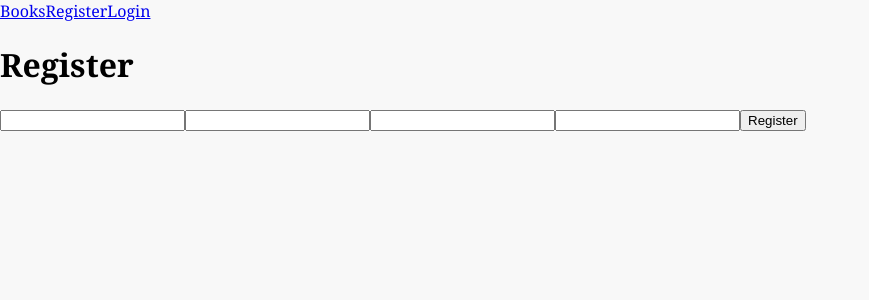
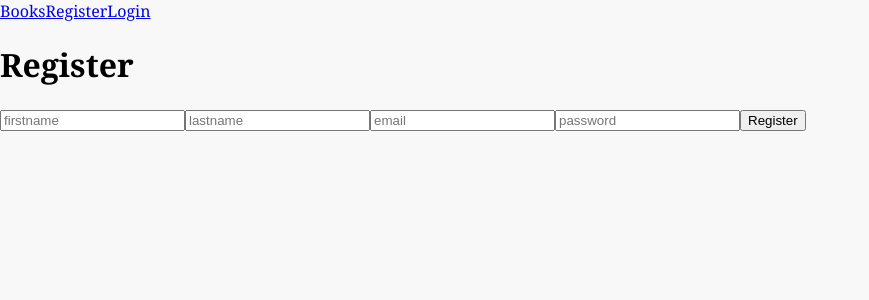
Before and after one commit to mrico417/BookBuddy, a React (Vite) app: page /register in a window 1280 px wide. Shown: the top 300 px of the page, without its empty margins (0-869 px from the left). Built offline with nearby package versions, Linux system fonts and the light colour scheme.

Commit message:
added placeholder properties in form fields

```diff
--- a/src/components/Login.jsx
+++ b/src/components/Login.jsx
@@ -50,8 +50,13 @@ export const Login = ({ setToken }) => {
 				onChange={handleLoginInputChange}
 				id="login-form"
 			>
-				<input type="text" name="email" id="email" />
-				<input type="password" name="password" id="password" />
+				<input type="text" name="email" id="email" placeholder="email" />
+				<input
+					type="password"
+					name="password"
+					id="password"
+					placeholder="password"
+				/>
 				<button type="submit">Login</button>
 			</form>
 		</div>
--- a/src/components/Register.jsx
+++ b/src/components/Register.jsx
@@ -49,10 +49,25 @@ export const Register = ({ setToken }) => {
 				onChange={handleChange}
 				id="register-form"
 			>
-				<input type="text" name="firstname" id="firstname" />
-				<input type="text" name="lastname" id="lastname" />
-				<input type="text" name="email" id="email" />
-				<input type="password" name="password" id="password" />
+				<input
+					type="text"
+					name="firstname"
+					id="firstname"
+					placeholder="firstname"
+				/>
+				<input
+					type="text"
+					name="lastname"
+					id="lastname"
+					placeholder="lastname"
+				/>
+				<input type="text" name="email" id="email" placeholder="email" />
+				<input
+					type="password"
+					name="password"
+					id="password"
+					placeholder="password"
+				/>
 				<button type="submit">Register</button>
 			</form>
 		</div>
```
